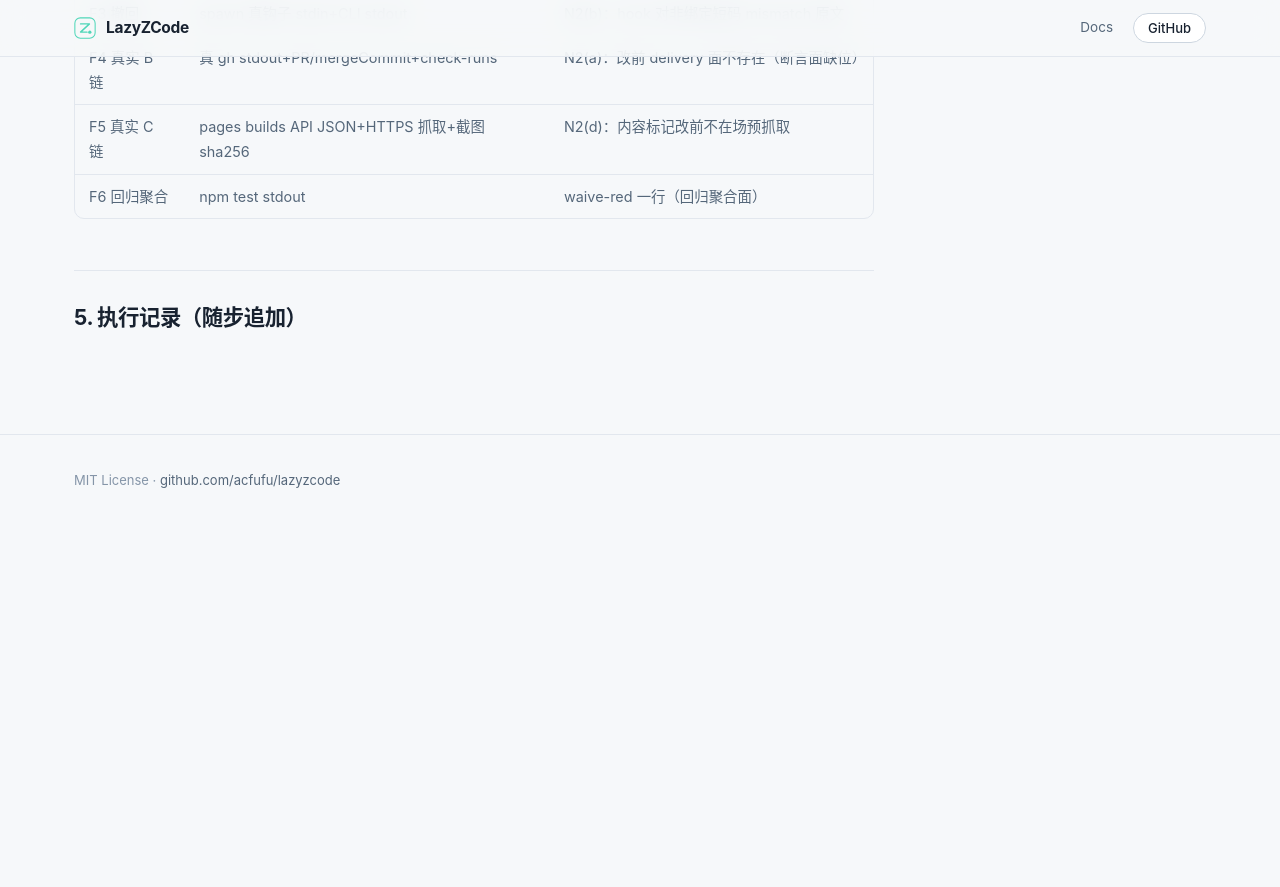
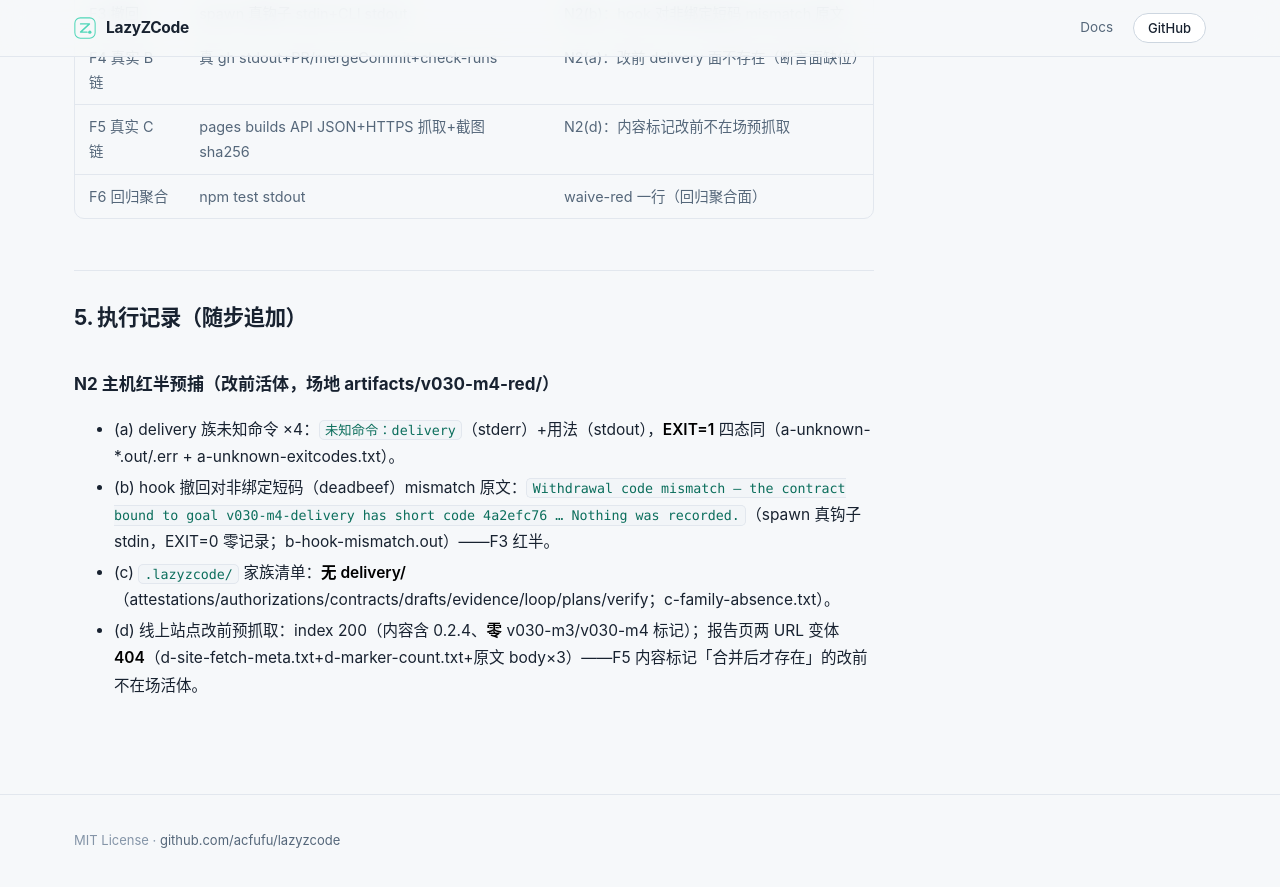
Before and after one commit to Acfufu/lazyzcode, a Jekyll site: the page built from docs/spikes/v030-m4-delivery-report.md, in a window 1280 px wide and 900 px high, scrolled down 2434 px. Shown: the top 887 px of the window. Built offline with Jekyll 4.4.1, drawn with Linux system fonts in a browser that asks for light colours; our own code applies the rules of GitHub Pages for plain Markdown files; before the commit the page ends 2974 px from its top, so only the background shows below that.

Commit message:
docs(v030-m4): N2 主机红半预捕——delivery 四态未知命令 EXIT=1+hook 短码 mismatch 原文+家族缺位清单+站点改前预抓取（报告页 404/零 0.3.0 标记）
Goal: v030-m4-delivery#N2

```diff
--- a/docs/spikes/v030-m4-delivery-report.md
+++ b/docs/spikes/v030-m4-delivery-report.md
@@ -46,3 +46,10 @@ Goal `v030-m4-delivery`（tier heavy · risk high · 契约 4a2efc76…59b ·
 | F6 回归聚合 | npm test stdout | waive-red 一行（回归聚合面） |
 
 ## 5. 执行记录（随步追加）
+
+### N2 主机红半预捕（改前活体，场地 artifacts/v030-m4-red/）
+
+- (a) delivery 族未知命令 ×4：`未知命令：delivery`（stderr）+用法（stdout），**EXIT=1** 四态同（a-unknown-*.out/.err + a-unknown-exitcodes.txt）。
+- (b) hook 撤回对非绑定短码（deadbeef）mismatch 原文：`Withdrawal code mismatch — the contract bound to goal v030-m4-delivery has short code 4a2efc76 … Nothing was recorded.`（spawn 真钩子 stdin，EXIT=0 零记录；b-hook-mismatch.out）——F3 红半。
+- (c) `.lazyzcode/` 家族清单：**无 delivery/**（attestations/authorizations/contracts/drafts/evidence/loop/plans/verify；c-family-absence.txt）。
+- (d) 线上站点改前预抓取：index 200（内容含 0.2.4、**零** v030-m3/v030-m4 标记）；报告页两 URL 变体 **404**（d-site-fetch-meta.txt+d-marker-count.txt+原文 body×3）——F5 内容标记「合并后才存在」的改前不在场活体。
```
